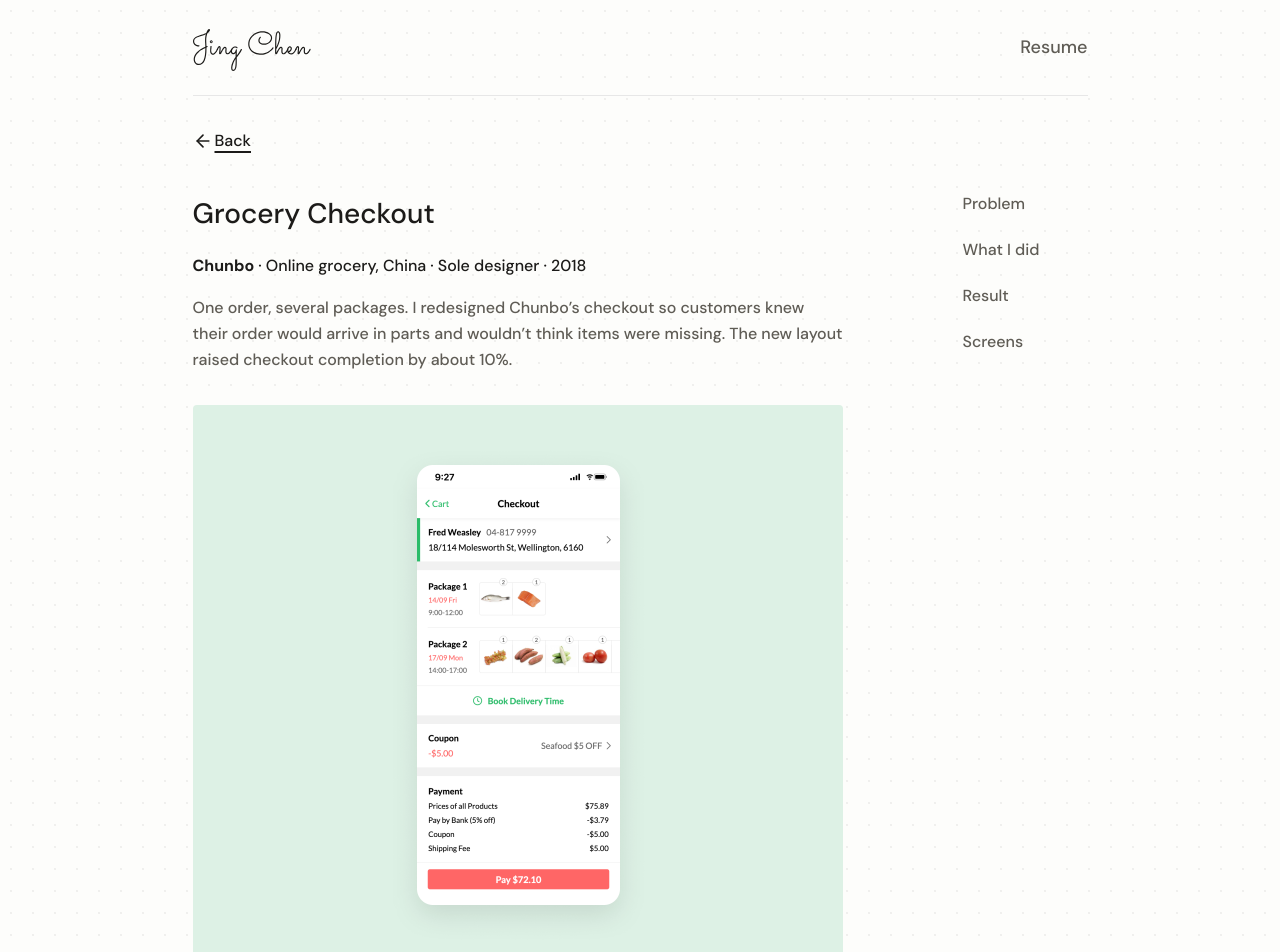
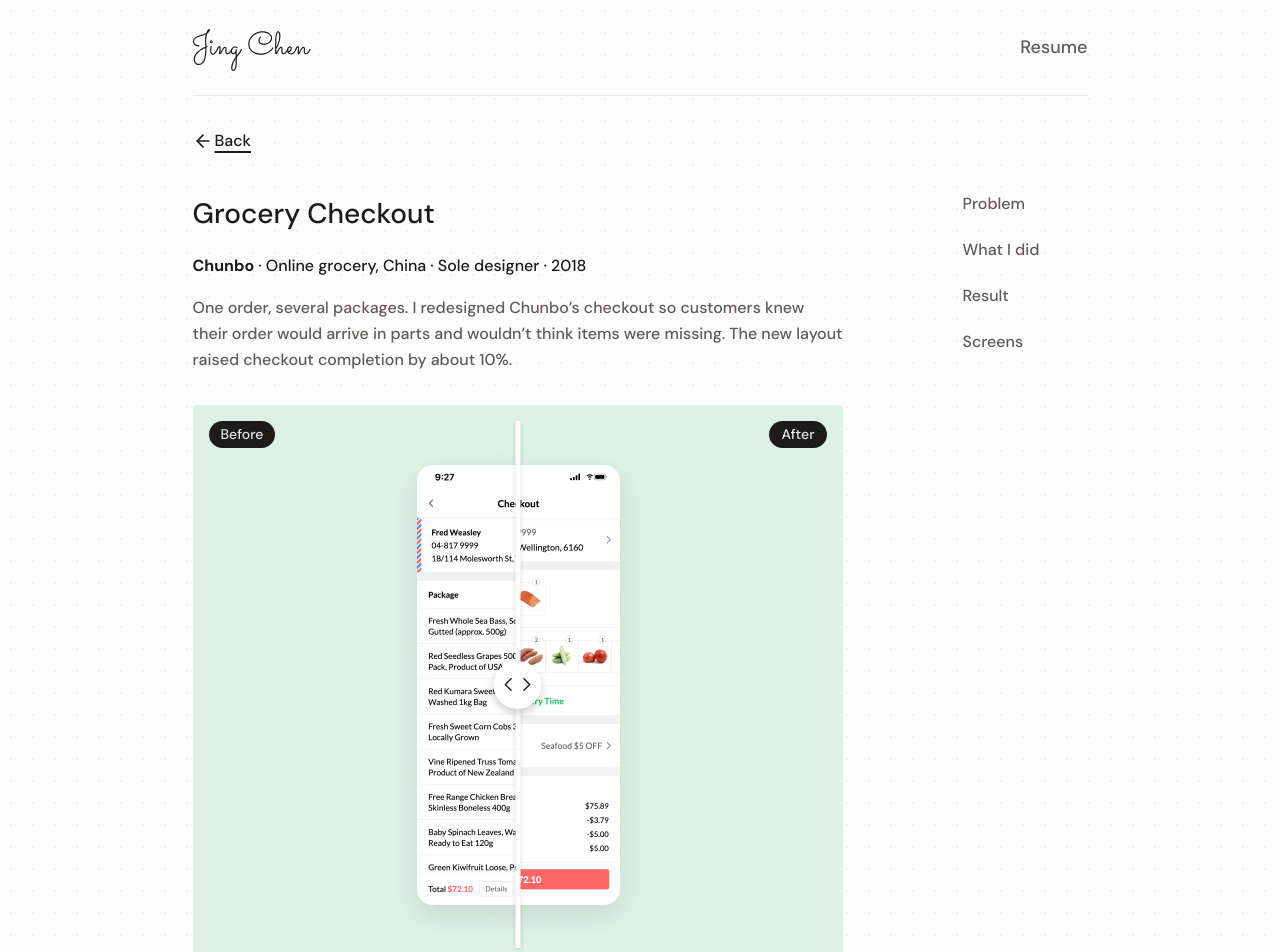
Before and after one commit to xixifish/personal-website, a Next.js app: page /design/chunbo-checkout in a window 1280 px wide. Shown: the top 952 px of the page. Built offline with nearby package versions, Linux system fonts and the light colour scheme.

Commit message:
Add image-slider to the chunbo-checkout design case

```diff
--- a/app/design/[slug]/page.module.css
+++ b/app/design/[slug]/page.module.css
@@ -82,7 +82,7 @@
   scroll-margin-top: var(--space-8);
 }
 
-.body img {
+.body > img {
   display: block;
   width: 100%;
   height: auto;
--- /dev/null
+++ b/components/BeforeAfter.module.css
@@ -0,0 +1,113 @@
+.wrapper {
+  position: relative;
+  overflow: hidden;
+  border-radius: 4px;
+  margin-top: var(--space-8);
+  --pos: calc(var(--p) * 1%);
+}
+
+.wrapper img {
+  display: block;
+  width: 100%;
+  height: auto;
+}
+
+.before {
+  position: absolute;
+  inset: 0;
+  clip-path: inset(0 calc(100% - var(--pos)) 0 0);
+}
+
+/* White line on the cut between before and after */
+.line {
+  position: absolute;
+  top: 3%;
+  bottom: 3%;
+  left: var(--pos);
+  width: 5px;
+  background-color: white;
+  translate: -50% 0; /* centre the line on the cut */
+  pointer-events: none; /* drags go through to the input below */
+  box-shadow: 0 1px 4px rgb(0 0 0 / 0.15);
+}
+
+.range {
+  position: absolute;
+  inset: 0;
+  width: 100%;
+  height: 100%;
+  margin: 0;
+  opacity: 0;
+  cursor: ew-resize;
+}
+
+.range:focus-visible + .line .handle {
+  outline: 2px solid var(--color-text);
+  outline-offset: 2px;
+}
+
+/* Round handle in the middle of the line */
+.handle {
+  position: absolute;
+  top: 50%;
+  left: 50%;
+  translate: -50% -50%; /* centre the circle on the line */
+  display: grid;
+  place-items: center;
+  width: 48px;
+  height: 48px;
+  border-radius: 50%;
+  background-color: white;
+  color: var(--color-text);
+  box-shadow: 0 4px 8px rgb(0 0 0 / 0.2);
+}
+
+/* "Before" and "After" pills in the top corners */
+.label {
+  position: absolute;
+  top: var(--space-4);
+  padding: var(--space-1) var(--space-3);
+  border-radius: 999px;
+  background-color: var(--color-text);
+  color: var(--color-line);
+  font-size: var(--text-small);
+  line-height: 1.4;
+  pointer-events: none;
+}
+
+.labelBefore {
+  left: var(--space-4);
+  opacity: clamp(0, (var(--p) - 30) / 20, 1);
+}
+
+.labelAfter {
+  right: var(--space-4);
+  opacity: clamp(0, (70 - var(--p)) / 20, 1);
+}
+
+/* Phones: smaller pills, closer to the corners */
+@media (max-width: 700px) {
+  .handle {
+    width: 40px;
+    height: 40px;
+  }
+
+  .handle svg {
+    width: 21px;
+    height: auto;
+  }
+
+  .label {
+    top: var(--space-3);
+    padding: 2px var(--space-2);
+    font-size: 0.75rem;
+  }
+
+  .labelBefore {
+    left: var(--space-3);
+  }
+
+  .labelAfter {
+    right: var(--space-3);
+  }
+}
--- /dev/null
+++ b/components/BeforeAfter.tsx
@@ -0,0 +1,76 @@
+"use client";
+
+import { type CSSProperties, useState } from "react";
+import styles from "./BeforeAfter.module.css";
+import Image, { StaticImageData } from "next/image";
+
+type BeforeAfterProps = {
+  before: StaticImageData;
+  after: StaticImageData;
+  beforeAlt: string;
+  afterAlt: string;
+};
+
+export function BeforeAfter({
+  before,
+  after,
+  beforeAlt,
+  afterAlt,
+}: BeforeAfterProps) {
+  const [pos, setPos] = useState(50);
+
+  return (
+    <div className={styles.wrapper} style={{ "--p": pos } as CSSProperties}>
+      <Image
+        src={after}
+        alt={afterAlt}
+        sizes="(max-width: 700px) 100vw, 650px"
+      />
+      <Image
+        src={before}
+        alt={beforeAlt}
+        sizes="(max-width: 700px) 100vw, 650px"
+        className={styles.before}
+      />
+      <input
+        type="range"
+        min={0}
+        max={100}
+        value={pos}
+        onChange={(event) => setPos(Number(event.target.value))}
+        aria-label="Compare before and after"
+        className={styles.range}
+      />
+      <div className={styles.line} aria-hidden="true">
+        <span className={styles.handle}>
+          <svg
+            width="27"
+            height="14"
+            viewBox="0 0 23 12"
+            fill="none"
+            strokeWidth="1.2"
+            strokeLinecap="round"
+            strokeLinejoin="round"
+            stroke="currentColor"
+            aria-hidden="true"
+          >
+            <path d="M16.6001 10.6001L21.6001 5.6001L16.6001 0.600098" />
+            <path d="M5.6001 10.6001L0.600098 5.6001L5.6001 0.600098" />
+          </svg>
+        </span>
+      </div>
+      <span
+        className={`${styles.label} ${styles.labelBefore}`}
+        aria-hidden="true"
+      >
+        Before
+      </span>
+      <span
+        className={`${styles.label} ${styles.labelAfter}`}
+        aria-hidden="true"
+      >
+        After
+      </span>
+    </div>
+  );
+}
--- a/content/design/chunbo-checkout.mdx
+++ b/content/design/chunbo-checkout.mdx
@@ -1,12 +1,14 @@
 import checkoutAfter from "@/public/design/chunbo-checkout/checkout-02-after.png";
-import Image from "next/image";
+import checkoutBefore from "@/public/design/chunbo-checkout/checkout-01-before.png";
+import { BeforeAfter } from "@/components/BeforeAfter";
 
 One order, several packages. I redesigned Chunbo’s checkout so customers knew their order would arrive in parts and wouldn’t think items were missing. The new layout raised checkout completion by about 10%.
 
-<Image
-  src={checkoutAfter}
-  alt="Redesigned checkout: items grouped into Package 1 and Package 2, each with its own delivery date and time."
-  sizes="(max-width: 700px) 100vw, 650px"
+<BeforeAfter
+  before={checkoutBefore}
+  after={checkoutAfter}
+  beforeAlt="Old checkout: one long list of items with a single total, no delivery times."
+  afterAlt="Redesigned checkout: items grouped into Package 1 and Package 2, each with its own delivery date and time."
 />
 
 ## Problem
```
Also changed, not shown: public/design/chunbo-checkout/checkout-02-after.png.
